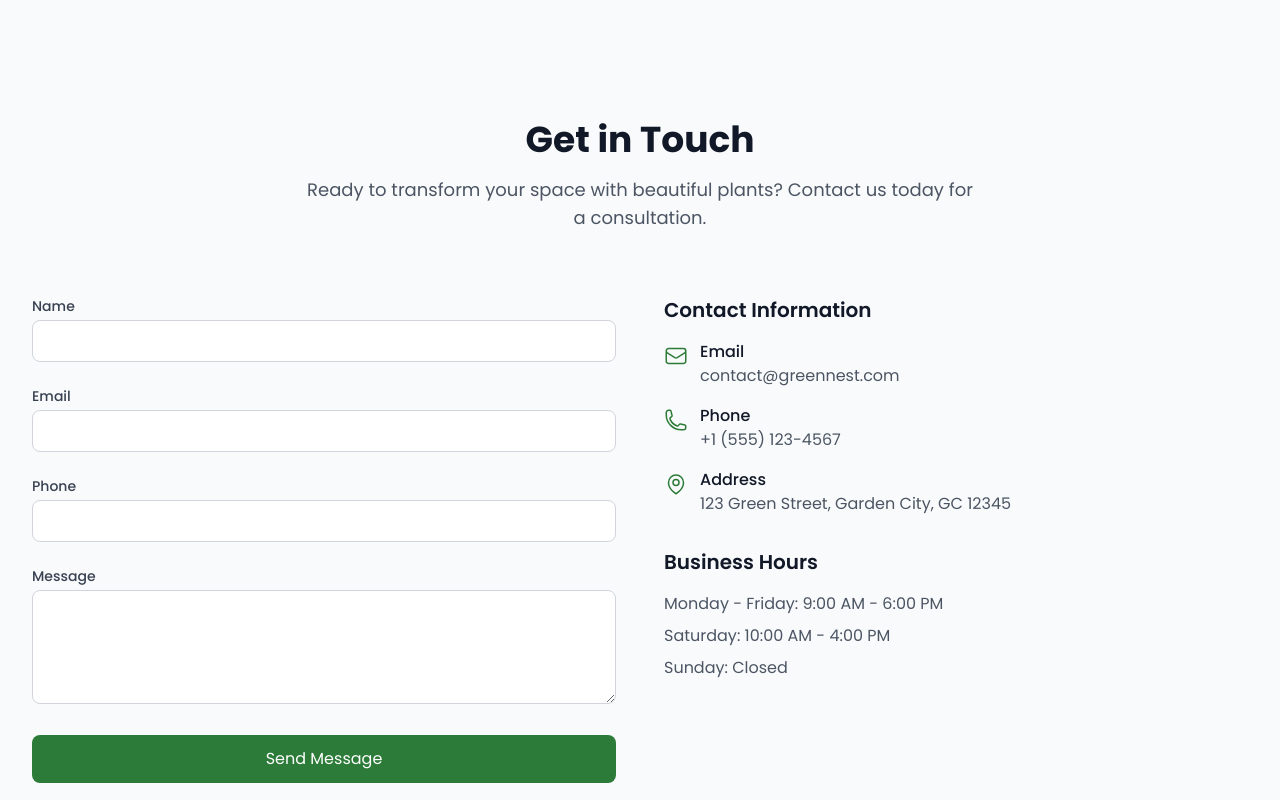
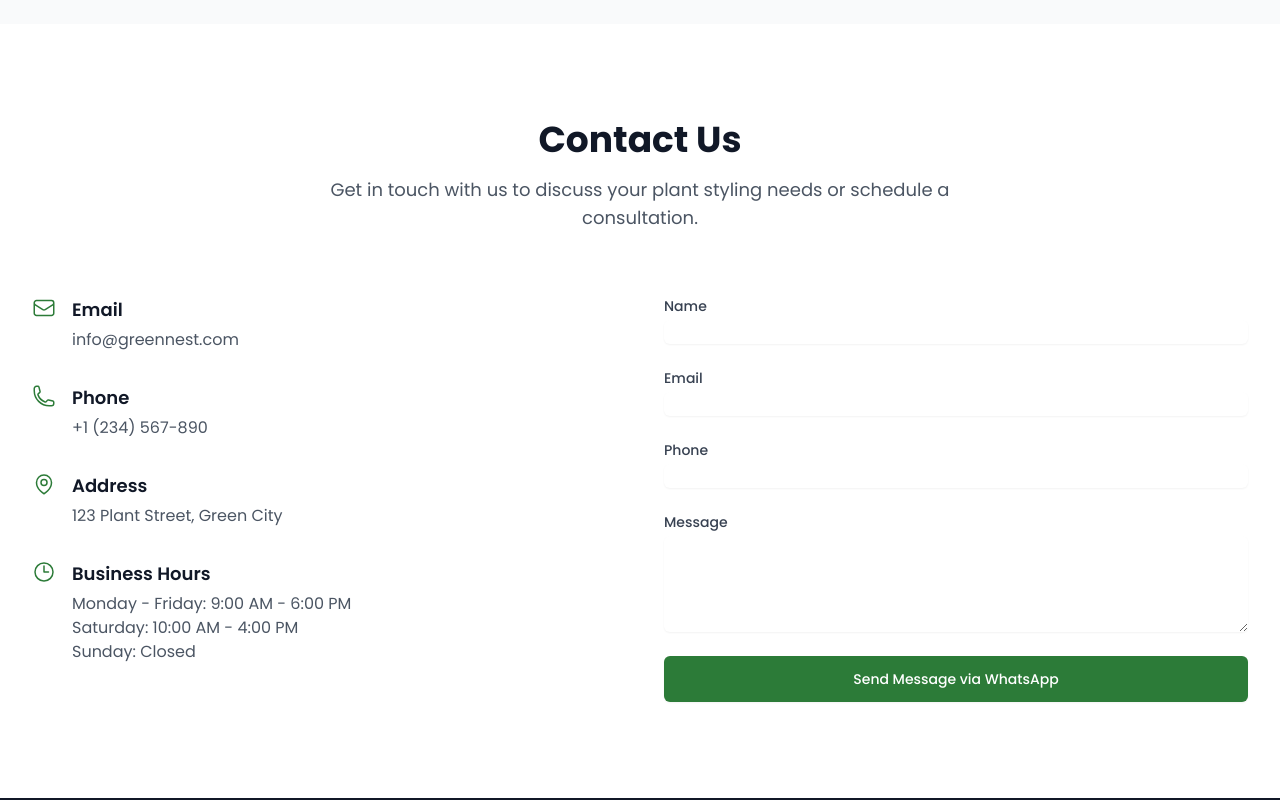
Before and after one commit to Sivaakaruturi/GreenNest, a React (Vite) app: page / in a window 1280 px wide. Shown: the part 3460-4260 px from the top of the page. Built offline with nearby package versions, Linux system fonts and the light colour scheme.

Commit message:
Update Contact component with WhatsApp integration

```diff
--- a/package.json
+++ b/package.json
@@ -10,6 +10,7 @@
     "preview": "vite preview"
   },
   "dependencies": {
+    "@emailjs/browser": "^4.4.1",
     "@heroicons/react": "^2.2.0",
     "framer-motion": "^12.18.1",
     "react": "^18.2.0",
--- a/src/components/Contact.tsx
+++ b/src/components/Contact.tsx
@@ -1,9 +1,10 @@
-import React, { useState } from 'react';
+import { useState } from 'react';
 import { motion } from 'framer-motion';
 import {
   EnvelopeIcon,
   PhoneIcon,
   MapPinIcon,
+  ClockIcon,
 } from '@heroicons/react/24/outline';
 
 export default function Contact() {
@@ -13,23 +14,64 @@ export default function Contact() {
     phone: '',
     message: '',
   });
-
-  const handleSubmit = (e: React.FormEvent) => {
-    e.preventDefault();
-    // Handle form submission here
-    console.log('Form submitted:', formData);
-  };
+  const [status, setStatus] = useState({
+    loading: false,
+    success: false,
+    error: false,
+    message: '',
+  });
 
   const handleChange = (e: React.ChangeEvent<HTMLInputElement | HTMLTextAreaElement>) => {
     const { name, value } = e.target;
     setFormData(prev => ({
       ...prev,
-      [name]: value
+      [name]: value,
     }));
   };
 
+  const handleSubmit = async (e: React.FormEvent) => {
+    e.preventDefault();
+    setStatus({ loading: true, success: false, error: false, message: '' });
+
+    try {
+      // Format the message for WhatsApp
+      const whatsappMessage = `New Contact Form Submission:\n\n` +
+        `Name: ${formData.name}\n` +
+        `Email: ${formData.email}\n` +
+        `Phone: ${formData.phone}\n` +
+        `Message: ${formData.message}`;
+
+      // Encode the message for URL
+      const encodedMessage = encodeURIComponent(whatsappMessage);
+
+      // Replace with your WhatsApp number (include country code)
+      const whatsappNumber = '919390090922'; // Indian number with country code
+
+      // Create WhatsApp URL
+      const whatsappUrl = `https://wa.me/${whatsappNumber}?text=${encodedMessage}`;
+
+      // Open WhatsApp in a new tab
+      window.open(whatsappUrl, '_blank');
+
+      setStatus({
+        loading: false,
+        success: true,
+        error: false,
+        message: 'Thank you for your message! We will get back to you soon.',
+      });
+      setFormData({ name: '', email: '', phone: '', message: '' });
+    } catch (error) {
+      setStatus({
+        loading: false,
+        success: false,
+        error: true,
+        message: 'Sorry, there was an error sending your message. Please try again.',
+      });
+    }
+  };
+
   return (
-    <section id="contact" className="section-padding bg-gray-50">
+    <section id="contact" className="section-padding bg-white">
       <div className="container-custom">
         <motion.div
           initial={{ opacity: 0, y: 20 }}
@@ -39,133 +81,157 @@ export default function Contact() {
           className="text-center mb-16"
         >
           <h2 className="text-3xl md:text-4xl font-bold text-gray-900 mb-4">
-            Get in Touch
+            Contact Us
           </h2>
           <p className="text-lg text-gray-600 max-w-2xl mx-auto">
-            Ready to transform your space with beautiful plants? Contact us today for a consultation.
+            Get in touch with us to discuss your plant styling needs or schedule a consultation.
           </p>
         </motion.div>
 
         <div className="grid grid-cols-1 lg:grid-cols-2 gap-12">
-          {/* Contact Form */}
           <motion.div
             initial={{ opacity: 0, x: -20 }}
             whileInView={{ opacity: 1, x: 0 }}
             viewport={{ once: true }}
             transition={{ duration: 0.8 }}
           >
-            <form onSubmit={handleSubmit} className="space-y-6">
-              <div>
-                <label htmlFor="name" className="block text-sm font-medium text-gray-700 mb-1">
-                  Name
-                </label>
-                <input
-                  type="text"
-                  id="name"
-                  name="name"
-                  value={formData.name}
-                  onChange={handleChange}
-                  className="w-full px-4 py-2 border border-gray-300 rounded-lg focus:ring-2 focus:ring-green-nest-500 focus:border-transparent"
-                  required
-                />
+            <div className="space-y-8">
+              <div className="flex items-start">
+                <div className="flex-shrink-0">
+                  <EnvelopeIcon className="h-6 w-6 text-green-nest-600" />
+                </div>
+                <div className="ml-4">
+                  <h3 className="text-lg font-semibold text-gray-900">Email</h3>
+                  <p className="mt-1 text-gray-600">info@greennest.com</p>
+                </div>
               </div>
-              <div>
-                <label htmlFor="email" className="block text-sm font-medium text-gray-700 mb-1">
-                  Email
-                </label>
-                <input
-                  type="email"
-                  id="email"
-                  name="email"
-                  value={formData.email}
-                  onChange={handleChange}
-                  className="w-full px-4 py-2 border border-gray-300 rounded-lg focus:ring-2 focus:ring-green-nest-500 focus:border-transparent"
-                  required
-                />
+
+              <div className="flex items-start">
+                <div className="flex-shrink-0">
+                  <PhoneIcon className="h-6 w-6 text-green-nest-600" />
+                </div>
+                <div className="ml-4">
+                  <h3 className="text-lg font-semibold text-gray-900">Phone</h3>
+                  <p className="mt-1 text-gray-600">+1 (234) 567-890</p>
+                </div>
               </div>
-              <div>
-                <label htmlFor="phone" className="block text-sm font-medium text-gray-700 mb-1">
-                  Phone
-                </label>
-                <input
-                  type="tel"
-                  id="phone"
-                  name="phone"
-                  value={formData.phone}
-                  onChange={handleChange}
-                  className="w-full px-4 py-2 border border-gray-300 rounded-lg focus:ring-2 focus:ring-green-nest-500 focus:border-transparent"
-                />
+
+              <div className="flex items-start">
+                <div className="flex-shrink-0">
+                  <MapPinIcon className="h-6 w-6 text-green-nest-600" />
+                </div>
+                <div className="ml-4">
+                  <h3 className="text-lg font-semibold text-gray-900">Address</h3>
+                  <p className="mt-1 text-gray-600">123 Plant Street, Green City</p>
+                </div>
               </div>
-              <div>
-                <label htmlFor="message" className="block text-sm font-medium text-gray-700 mb-1">
-                  Message
-                </label>
-                <textarea
-                  id="message"
-                  name="message"
-                  value={formData.message}
-                  onChange={handleChange}
-                  rows={4}
-                  className="w-full px-4 py-2 border border-gray-300 rounded-lg focus:ring-2 focus:ring-green-nest-500 focus:border-transparent"
-                  required
-                />
+
+              <div className="flex items-start">
+                <div className="flex-shrink-0">
+                  <ClockIcon className="h-6 w-6 text-green-nest-600" />
+                </div>
+                <div className="ml-4">
+                  <h3 className="text-lg font-semibold text-gray-900">Business Hours</h3>
+                  <p className="mt-1 text-gray-600">
+                    Monday - Friday: 9:00 AM - 6:00 PM<br />
+                    Saturday: 10:00 AM - 4:00 PM<br />
+                    Sunday: Closed
+                  </p>
+                </div>
               </div>
-              <button
-                type="submit"
-                className="w-full bg-green-nest-600 text-white py-3 px-6 rounded-lg hover:bg-green-nest-700 transition-colors duration-300"
-              >
-                Send Message
-              </button>
-            </form>
+            </div>
           </motion.div>
 
-          {/* Contact Information */}
           <motion.div
             initial={{ opacity: 0, x: 20 }}
             whileInView={{ opacity: 1, x: 0 }}
             viewport={{ once: true }}
             transition={{ duration: 0.8 }}
-            className="space-y-8"
           >
-            <div>
-              <h3 className="text-xl font-semibold text-gray-900 mb-4">
-                Contact Information
-              </h3>
-              <div className="space-y-4">
-                <div className="flex items-start">
-                  <EnvelopeIcon className="h-6 w-6 text-green-nest-600 mt-1" />
-                  <div className="ml-3">
-                    <p className="text-gray-900 font-medium">Email</p>
-                    <p className="text-gray-600">contact@greennest.com</p>
-                  </div>
+            <form onSubmit={handleSubmit} className="space-y-6">
+              <div>
+                <label htmlFor="name" className="block text-sm font-medium text-gray-700">
+                  Name
+                </label>
+                <input
+                  type="text"
+                  name="name"
+                  id="name"
+                  required
+                  value={formData.name}
+                  onChange={handleChange}
+                  className="mt-1 block w-full rounded-md border-gray-300 shadow-sm focus:border-green-nest-500 focus:ring-green-nest-500"
+                />
+              </div>
+
+              <div>
+                <label htmlFor="email" className="block text-sm font-medium text-gray-700">
+                  Email
+                </label>
+                <input
+                  type="email"
+                  name="email"
+                  id="email"
+                  required
+                  value={formData.email}
+                  onChange={handleChange}
+                  className="mt-1 block w-full rounded-md border-gray-300 shadow-sm focus:border-green-nest-500 focus:ring-green-nest-500"
+                />
+              </div>
+
+              <div>
+                <label htmlFor="phone" className="block text-sm font-medium text-gray-700">
+                  Phone
+                </label>
+                <input
+                  type="tel"
+                  name="phone"
+                  id="phone"
+                  value={formData.phone}
+                  onChange={handleChange}
+                  className="mt-1 block w-full rounded-md border-gray-300 shadow-sm focus:border-green-nest-500 focus:ring-green-nest-500"
+                />
+              </div>
+
+              <div>
+                <label htmlFor="message" className="block text-sm font-medium text-gray-700">
+                  Message
+                </label>
+                <textarea
+                  name="message"
+                  id="message"
+                  rows={4}
+                  required
+                  value={formData.message}
+                  onChange={handleChange}
+                  className="mt-1 block w-full rounded-md border-gray-300 shadow-sm focus:border-green-nest-500 focus:ring-green-nest-500"
+                />
+              </div>
+
+              <div>
+                <button
+                  type="submit"
+                  disabled={status.loading}
+                  className="w-full flex justify-center py-3 px-4 border border-transparent rounded-md shadow-sm text-sm font-medium text-white bg-green-nest-600 hover:bg-green-nest-700 focus:outline-none focus:ring-2 focus:ring-offset-2 focus:ring-green-nest-500 disabled:opacity-50 disabled:cursor-not-allowed"
+                >
+                  {status.loading ? 'Sending...' : 'Send Message via WhatsApp'}
+                </button>
+              </div>
+
+              {status.message && (
+                <div
+                  className={`mt-4 p-4 rounded-md ${
+                    status.success
+                      ? 'bg-green-50 text-green-800'
+                      : status.error
+                      ? 'bg-red-50 text-red-800'
+                      : ''
+                  }`}
+                >
+                  {status.message}
                 </div>
-                <div className="flex items-start">
-                  <PhoneIcon className="h-6 w-6 text-green-nest-600 mt-1" />
-                  <div className="ml-3">
-                    <p className="text-gray-900 font-medium">Phone</p>
-                    <p className="text-gray-600">+1 (555) 123-4567</p>
-                  </div>
-                </div>
-                <div className="flex items-start">
-                  <MapPinIcon className="h-6 w-6 text-green-nest-600 mt-1" />
-                  <div className="ml-3">
-                    <p className="text-gray-900 font-medium">Address</p>
-                    <p className="text-gray-600">123 Green Street, Garden City, GC 12345</p>
-                  </div>
-                </div>
-              </div>
-            </div>
-
-            <div>
-              <h3 className="text-xl font-semibold text-gray-900 mb-4">
-                Business Hours
-              </h3>
-              <div className="space-y-2">
-                <p className="text-gray-600">Monday - Friday: 9:00 AM - 6:00 PM</p>
-                <p className="text-gray-600">Saturday: 10:00 AM - 4:00 PM</p>
-                <p className="text-gray-600">Sunday: Closed</p>
-              </div>
-            </div>
+              )}
+            </form>
           </motion.div>
         </div>
       </div>
```
Also changed, not shown: 1 other file (tests, documents, lock files or other folders).
